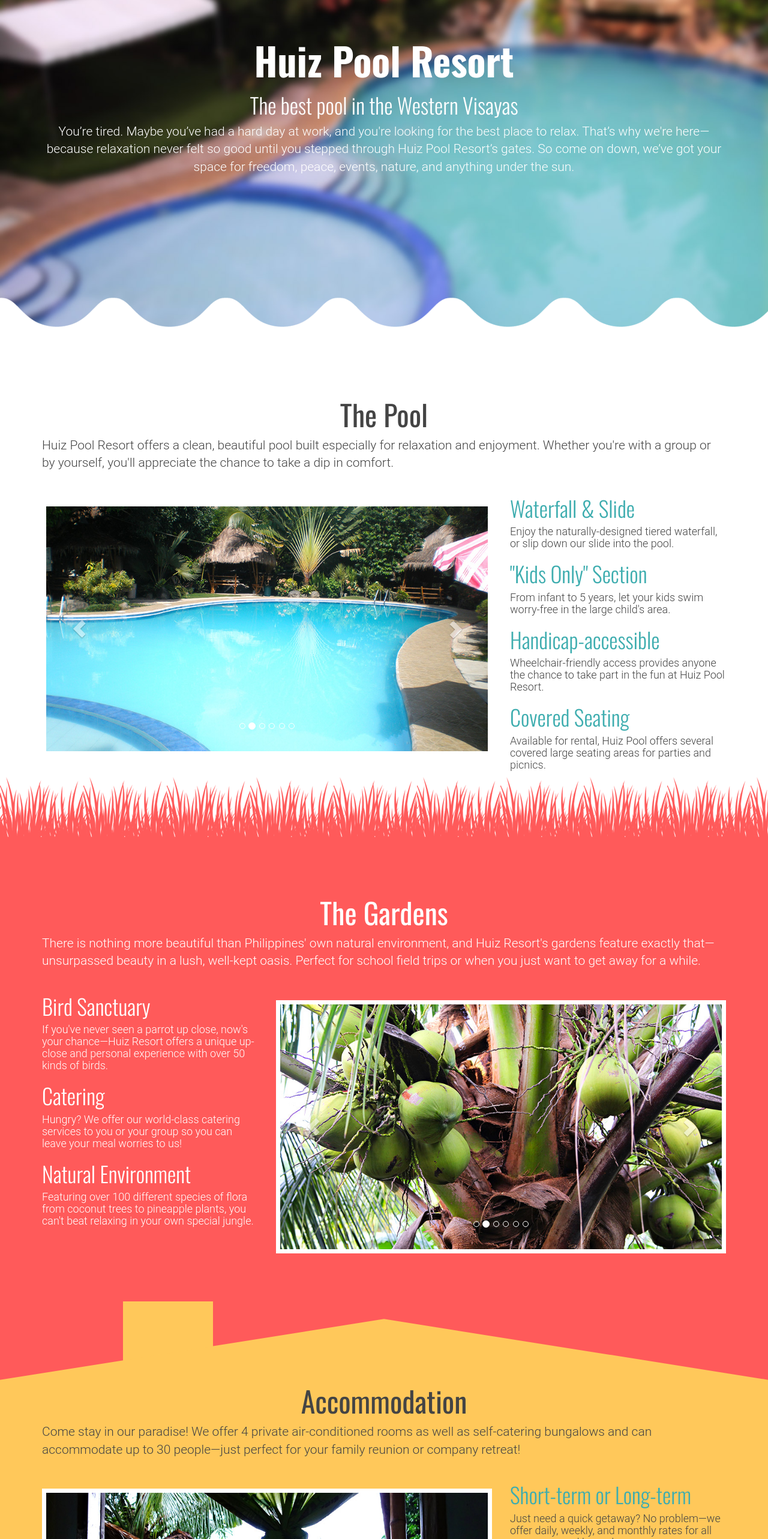
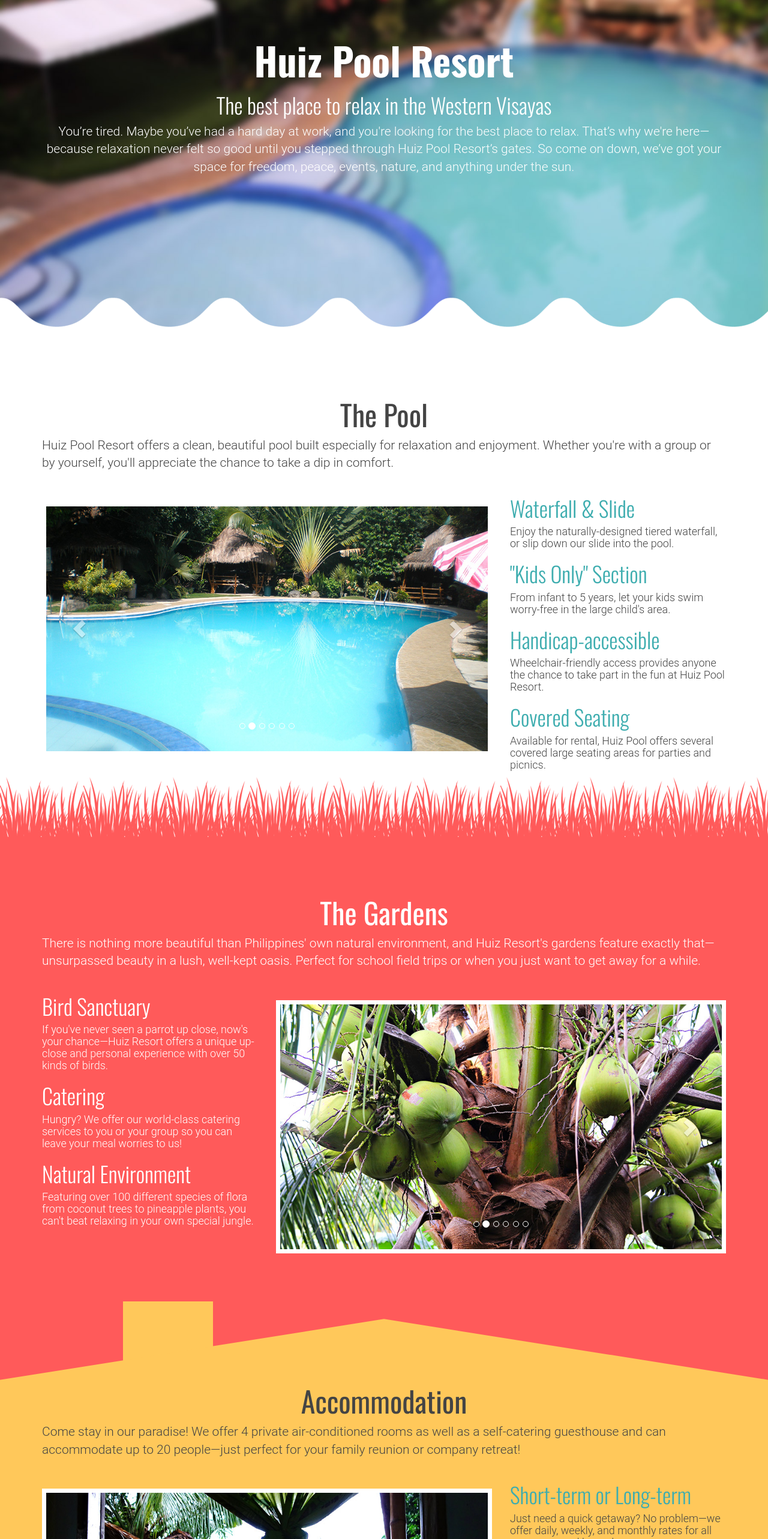
Before and after one commit to goodbayscott/huizpool, a plain HTML site: page index.html in a window 1280 px wide. Shown: the part 235-2800 px from the top of the page at 60% size. Drawn offline with nearby package versions, Linux system fonts and the light colour scheme.

Commit message:
updating changes from Danny

```diff
--- a/index.html
+++ b/index.html
@@ -69,7 +69,7 @@
 	<section data-background="img/huiz-pool-1.jpg" class="home" id="home">
 		<div class="container">
 			<h1>Huiz Pool Resort</h1>
-			<h3>The best pool in the Western Visayas</h3>
+			<h3>The best place to relax in the Western Visayas</h3>
 			<p class="lead">You’re tired. Maybe you’ve had a hard day at work, and you're looking for the best place to relax. That’s why we're here—because relaxation never felt so good until you stepped through Huiz Pool Resort’s gates.  So come on down, we’ve got your space for freedom, peace, events, nature, and anything under the sun.</p>
 		</div>
 		<div class="waves">
@@ -226,7 +226,7 @@
 	<section class="accommodation" id="accommodation">
 		<div class="container">
 			<h2>Accommodation</h2>
-			<p class="lead">Come stay in our paradise!  We offer 4 private air-conditioned rooms as well as self-catering bungalows and can accommodate up to 30 people—just perfect for your family reunion or company retreat!</p>
+			<p class="lead">Come stay in our paradise!  We offer 4 private air-conditioned rooms as well as a self-catering guesthouse and can accommodate up to 20 people—just perfect for your family reunion or company retreat!</p>
 
 			<!-- Carousel -->
 			<div class="row">
@@ -371,7 +371,7 @@
 				</div>
 				<div class="col-md-8">
 					<h2>Catering? Got that too.</h2>
-					<p class="lead">Need a little food to chow down on while you stay? We've got a full-fledged catering team that can take care of your every edible need. We can provide for groups as small as 1 and as large as 300, just ask us in advance and we'll make it happen.</p>
+					<p class="lead">Need a little food to chow down on while you stay? We've got a full-fledged catering team that can take care of your every edible need. We can provide for groups both small and large, just ask us in advance and we'll make it happen.</p>
 				</div>
 			</div>
 		</div>
```
